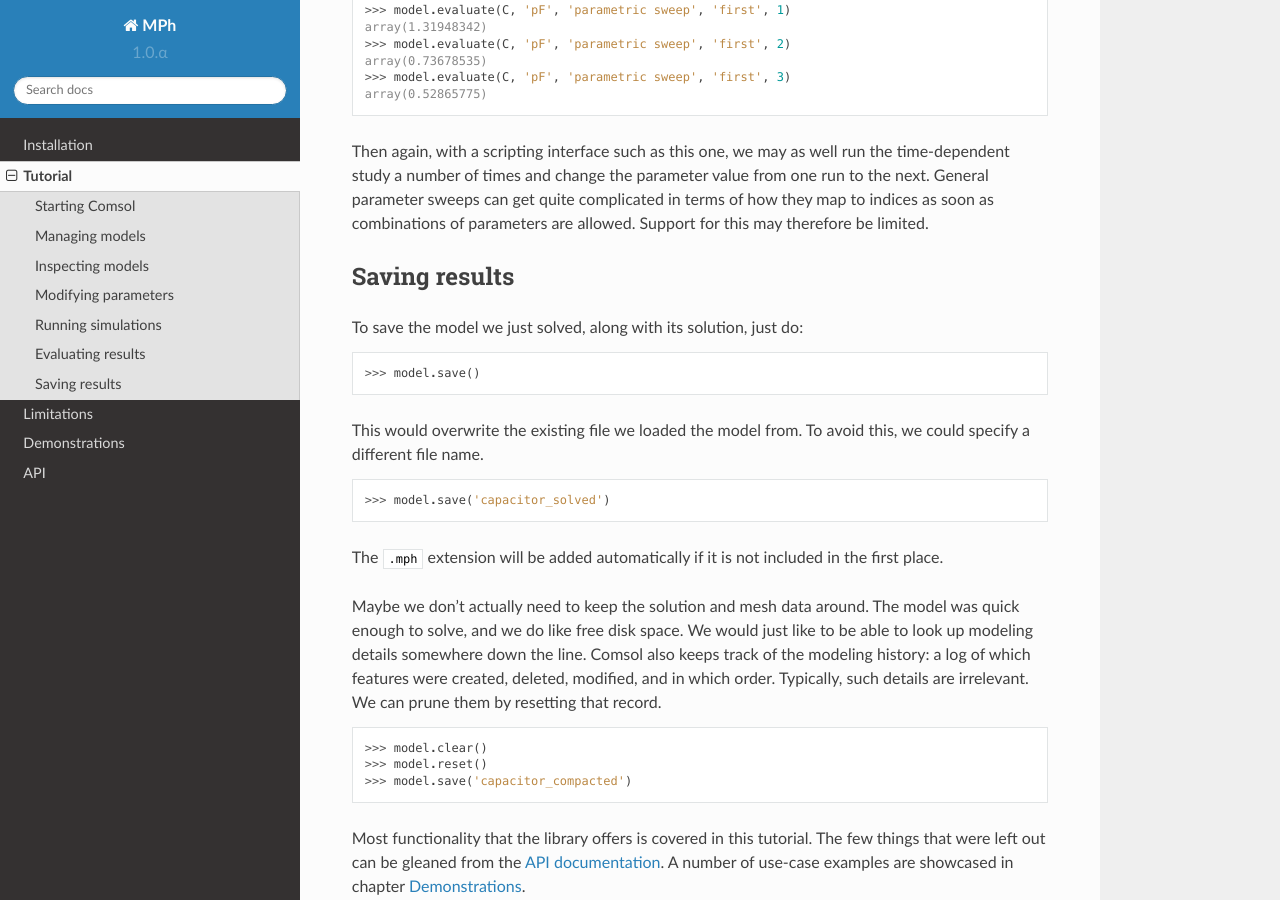
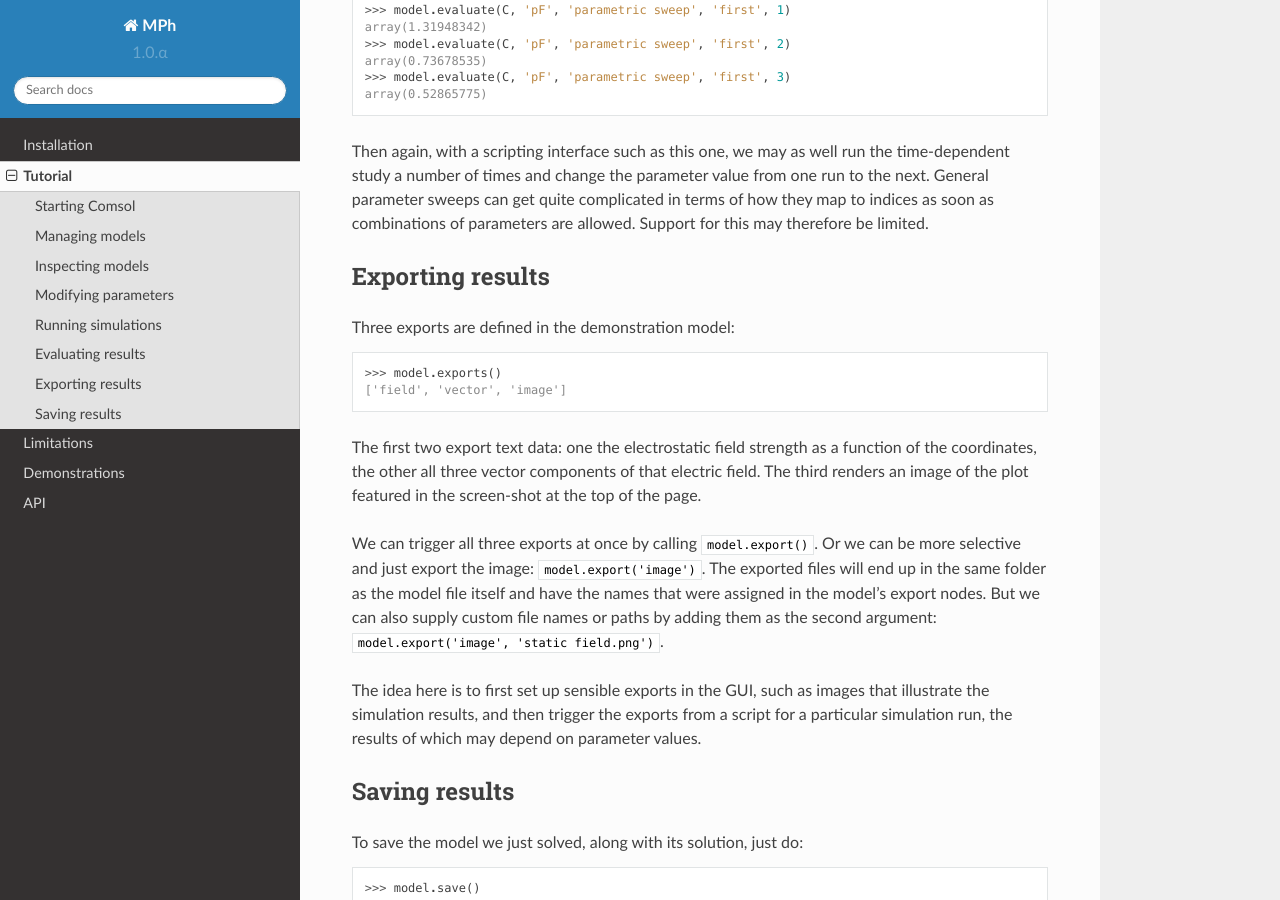
Before and after one commit to MPh-py/MPh, a Sphinx documentation site: the page built from docs/tutorial.md, in a window 1280 px wide and 900 px high, scrolled down 5779 px. Built offline with Sphinx 7.4.7 and the Read the Docs theme 2.0.0, drawn with Linux system fonts in a browser that asks for light colours.

Commit message:
Added section "Exporting results" to documentation.
* Also made `node` argument to `Model.export()` optional.
* It then just runs all export nodes, much like other API methods.
* Added image export as an example to the demonstration model.

````diff
--- a/docs/tutorial.md
+++ b/docs/tutorial.md
@@ -291,6 +291,33 @@ soon as combinations of parameters are allowed. Support for this may
 therefore be limited.
 
 
+## Exporting results
+
+Three exports are defined in the demonstration model:
+```python
+>>> model.exports()
+['field', 'vector', 'image']
+```
+
+The first two export text data: one the electrostatic field strength
+as a function of the coordinates, the other all three vector components
+of that electric field. The third renders an image of the plot featured
+in the screen-shot at the top of the page.
+
+We can trigger all three exports at once by calling `model.export()`.
+Or we can be more selective and just export the image:
+`model.export('image')`. The exported files will end up in the same
+folder as the model file itself and have the names that were
+assigned in the model's export nodes. But we can also supply
+custom file names or paths by adding them as the second argument:
+`model.export('image', 'static field.png')`.
+
+The idea here is to first set up sensible exports in the GUI, such as
+images that illustrate the simulation results, and then trigger the
+exports from a script for a particular simulation run, the results of
+which may depend on parameter values.
+
+
 ## Saving results
 
 To save the model we just solved, along with its solution, just do:
````
Also changed, not shown: 4 other files.
